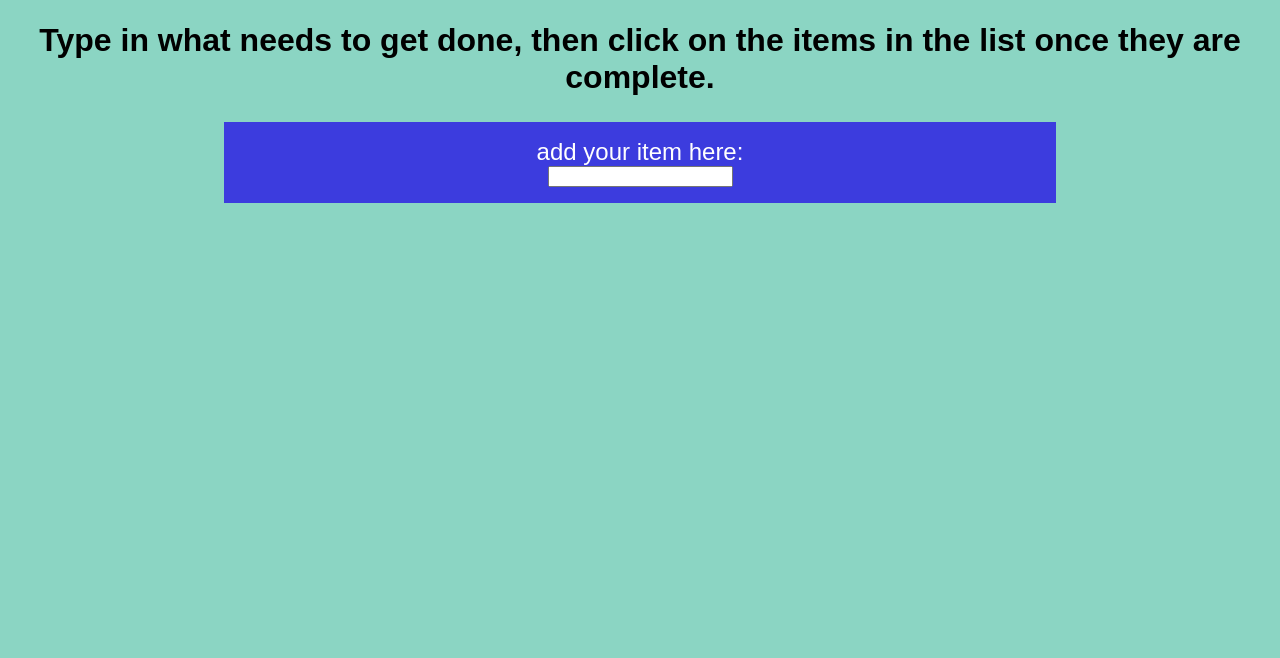
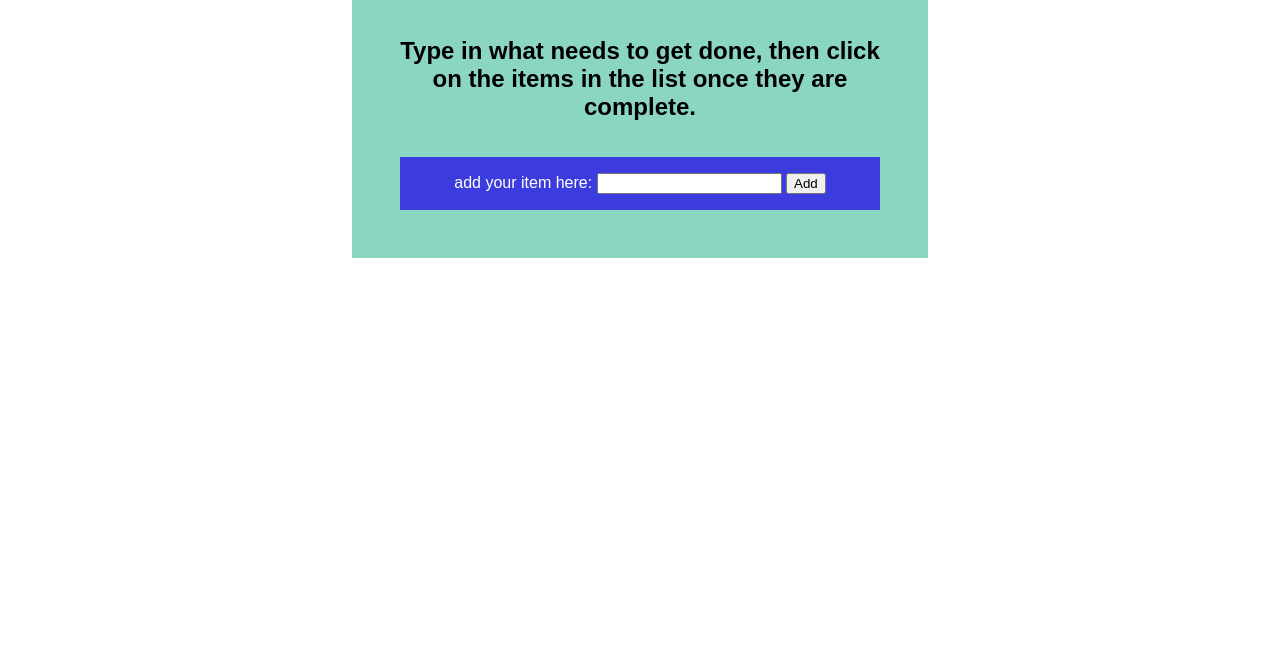
Before and after one commit to pandmbake/to-do-list, a plain HTML site: page index.html in a window 1280 px wide. Shown: the part 142-800 px from the top of the page. Drawn offline with Linux system fonts and the light colour scheme; a web font is replaced by a local one.

Commit message:
css work

```diff
--- a/index.html
+++ b/index.html
@@ -11,14 +11,16 @@
     <title>To Do List</title>
 </head>
 
+<div class="main-container">
     <h1>To Do List</h1>
-<br>
     <h2>Type in what needs to get done, then click on the items in the list once they are complete.</h2>
 
     <div class="container">
         <form class="form">
             add your item here: <input type="text" name="item">
+            <button class="button">Add</button>
         </form>
+    </div>
 </div>
 
 
--- a/style.css
+++ b/style.css
@@ -1,5 +1,14 @@
-body {
+.main-container {
     background-color: rgb(139, 213, 195);
+    display: flex;
+    justify-content: center;
+    flex-wrap: wrap;
+    padding: 3em;
+    width: 30em;
+    height: auto;
+    margin: 0 auto;
+    margin-top: 3em;
+
 }
 
 h1, h2 {
@@ -9,30 +18,29 @@ h1, h2 {
 h1 {
     text-align: center;
     font-size: 3em;
+    margin-top: -0.5em;
 }
 
 h2 {
     text-align: center;
-    font-size: 2em;
+    font-size: 1.5em;
 }
 
 .container {
     background-color: rgb(60, 60, 222);
-    width: 50em;
+    width: 40em;
     height: auto;
     margin: 0 auto;
     padding: 1em;
+    text-align: center;
+    margin-top: 1em;
 }
 
 .form {
     font-family: 'Chau Philomene One', sans-serif;
     color: white;
-    font-size: 1.5em;
-    display: flex;
-    flex-direction: column;
-    align-items: center;
+    font-size: 1em;
     margin: 0 auto;
-
-
-
+    display: inline;
+    text-align: center;
 }
```
Lines whose indentation alone changed are shown as unchanged.
